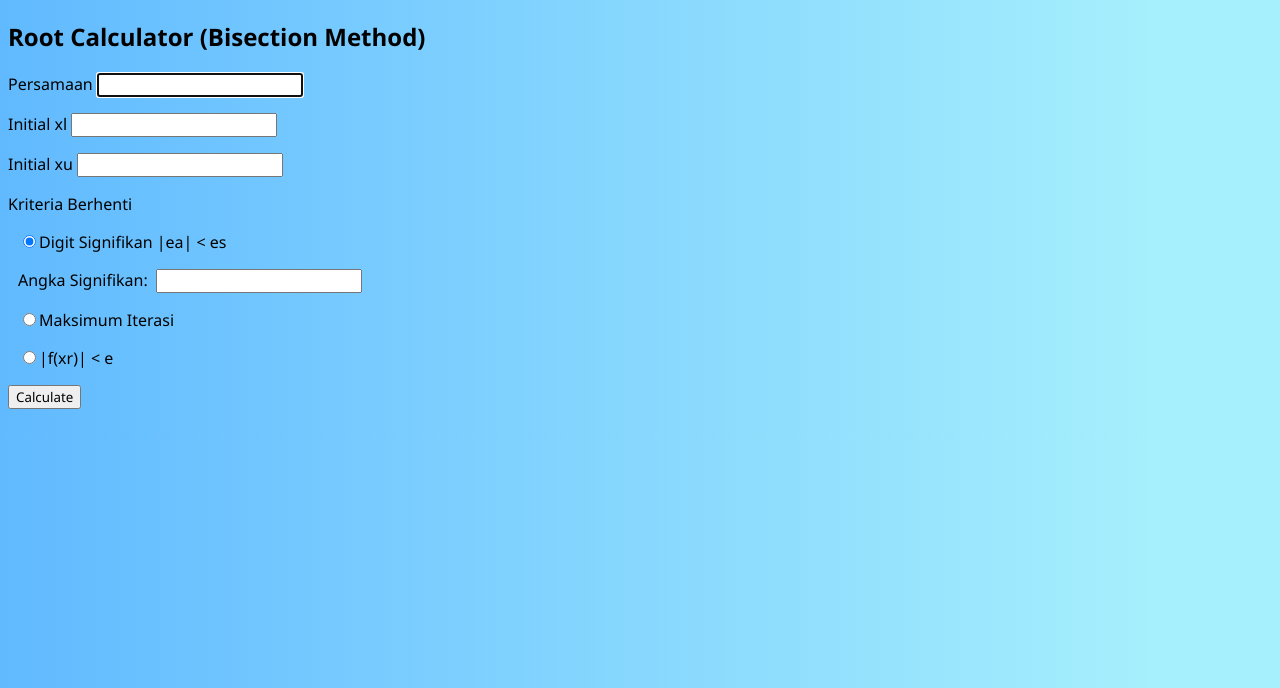
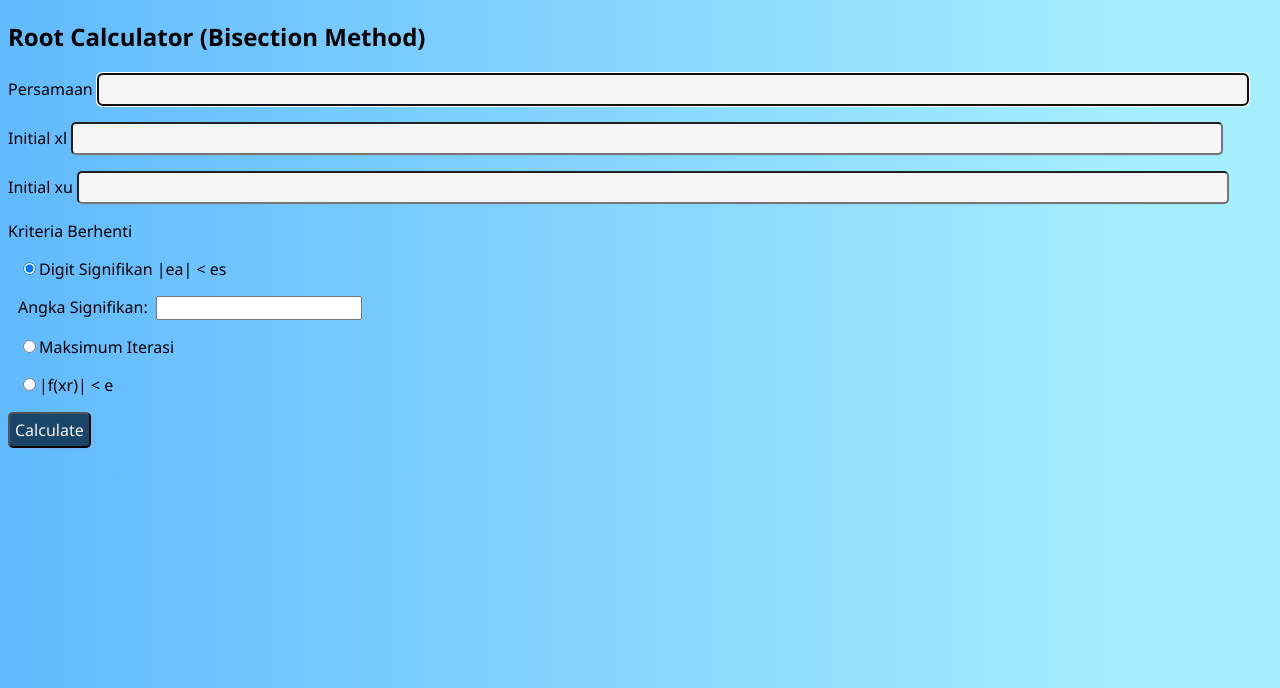
Before and after one commit to christopherevan/nummeth, a PHP site: page / in a window 1280 px wide. Shown: the top 688 px of the page. Run offline with PHP 8.4, Linux system fonts and the light colour scheme; some libraries are stand-ins or nearby versions.

Commit message:
Update index.php

```diff
--- a/index.php
+++ b/index.php
@@ -19,6 +19,28 @@
         th, td {
             text-align: center;
             padding: 10px;
+        }
+        .button{
+            font-size: 1rem;
+            font-weight: 300;
+            color: whitesmoke;
+            padding: 5px 5px 5px 5px;
+            border-radius: 5px;
+            background: #194569;
+            box-shadow: 0 1px 3px -2px #9098A9;
+            cursor: pointer;
+        }
+        .boxinput{
+            font-size: 1rem;
+            font-weight: 300;
+            width: 90%;
+            background: whitesmoke;
+            color: #194569;
+            padding: 5px 5px 5px 5px;
+            border-radius: 5px;
+            box-shadow: 0 1px 3px -2px #9098A9;
+            font-size: 14px;
+            text-align: center;
         }
 </style>
 </head>
@@ -71,9 +93,9 @@
         ?>
 
         <h2>Root Calculator (Bisection Method)</h2>
-        <p><label>Persamaan </label><input type="text" name="persamaan" id="" <?php echo "value='$input_persamaan'"; ?> required autocomplete="off" autofocus></p>
-        <p><label>Initial xl </label><input type="number" name="initXl" id="" <?php echo "value=$input_xl"; ?> required autocomplete="off"></p>
-        <p><label>Initial xu </label><input type="number" name="initXu" id="" <?php echo "value=$input_xu"; ?> required autocomplete="off"></p>
+        <p><label>Persamaan </label><input type="text" class="boxinput" name="persamaan" id="" <?php echo "value='$input_persamaan'"; ?> required autocomplete="off" autofocus></p>
+        <p><label>Initial xl </label><input type="number" class="boxinput" name="initXl" id="" <?php echo "value=$input_xl"; ?> required autocomplete="off"></p>
+        <p><label>Initial xu </label><input type="number" class="boxinput" name="initXu" id="" <?php echo "value=$input_xu"; ?> required autocomplete="off"></p>
         <p>Kriteria Berhenti</p>
 
         <div style="padding-left: 10px;">
@@ -88,7 +110,7 @@
             <div id="kriteria-berhenti-fxr">
             </div>
         </div>
-        <input type="submit" name="submit" value="Calculate"><br><br>
+        <input type="submit" class="button" name="submit" value="Calculate"><br><br>
     </form>
 
     <?php
```
